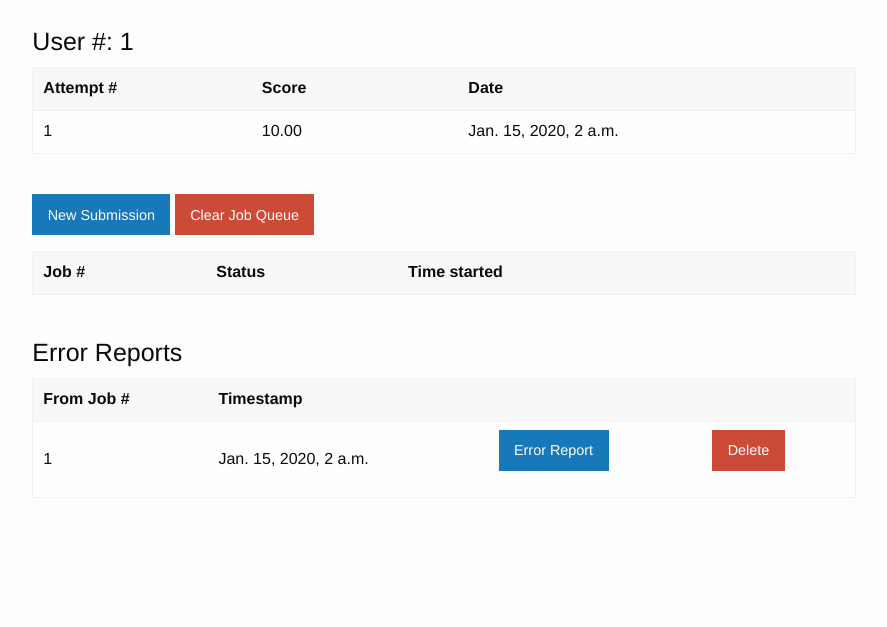
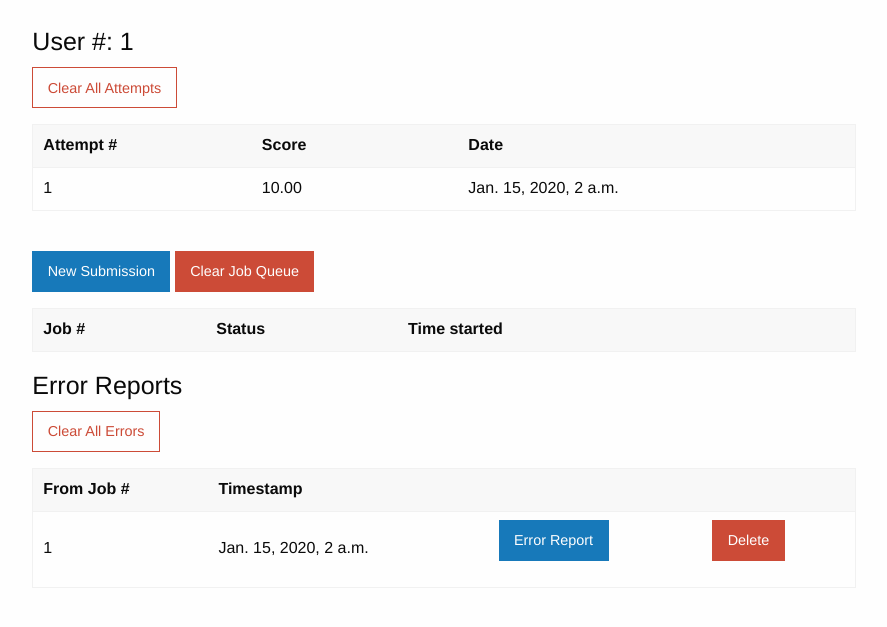
Before and after one commit to Arkonym/Perflab-Submitter, a Django app: page /profile/ in a window 1280 px wide. Shown: the part 62-689 px from the top of the page, without its empty margins (196-1083 px from the left). Run offline with Django 3.2, Linux system fonts and the light colour scheme; a user stored in the database is signed in; tables that the repository leaves empty hold one stand-in row (values such as "Sample post"); data that the repository does not hold is empty; parts of the project's set-up code (start-up, migrations or seed data) failed here and were passed over; some libraries are stand-ins or nearby versions.

Commit message:
moved clear-all buttons, added clear error view/url.
Former-commit-id: 08aca9ca8793ec95e24c4d969ddea0bbe03768cf

```diff
--- a/web/perfapp/templates/profile.html
+++ b/web/perfapp/templates/profile.html
@@ -16,7 +16,13 @@
   <div class="grid-x grid-padding-x align-center">
     <div class="cell medium-8">
     <h4>User #: {{user.id}}</h4>
-    </div>
+    {% if history != None%}
+    <form action="{% url 'perfapp:Clear_All_Att'%}" method="post">
+    {% csrf_token %}
+    <input type="Submit" class="hollow button alert" value="Clear All Attempts" onclick="return confirm('Are you sure? This cannot be undone.')" />
+    </form>
+    {% endif%}
+  </div>
   </div>
   <div class="grid-x grid-padding-x align-center">
     <div class="cell medium-8">
@@ -29,12 +35,6 @@
             <th>&nbsp;</th>
             <th>Date</th>
           </tr>
-          <div class="dropdown-pane" data-position="top left" id="_attempts_table" data-dropdown data-close-on-click="true">
-            <form action="{% url 'perfapp:Clear_All_Att'%}" method="post">
-            {% csrf_token %}
-            <input type="Submit" class="button alert" value="Clear All Attempts" onclick="return confirm('Are you sure? This cannot be undone.')" />
-          </form>
-            </div>
         </thead>
         <tbody>
           {% for entry in history %}
@@ -179,9 +179,20 @@
     </div>
   </div>
   <div class="grid-x grid-padding-x align-center">
-    <div class="cell">&nbsp</div>
     <div class="cell medium-8">
-      <h4> Error Reports </h4>
+      <div style="display:inline;">
+         <h4> Error Reports</h4>
+         {% if errors != None %}
+         <form action="{% url 'perfapp:Clear_All_Errs'%}" method="post">
+           {% csrf_token %}
+           <input type="Submit" class="hollow button alert" value="Clear All Errors" onclick="return confirm('Are you sure? This cannot be undone.')" />
+         </form>
+         {%endif%}
+    </div>
+    </div>
+  </div>
+  <div class="grid-x grid-padding-x align-center">
+    <div class="cell medium-8">
       <table class="hover">
         <thead>
           <tr>
--- a/web/perfapp/urls.py
+++ b/web/perfapp/urls.py
@@ -19,6 +19,7 @@ urlpatterns = [
     path('<int:a_id>/delete_att/', views.clear_attempt, name='Delete_Att'),
     path('clear_att/', views.clear_all_attempts, name="Clear_All_Att"),
     path('clear_q/', views.clear_user_queue),
+    path('clear_err/', views.clear_all_errs, name="Clear_All_Errs"),
     path('task_poll/stat/<int:id>', views.task_status_poll, name='status'),
     path('task_poll/act/<int:id>', views.task_action_poll, name='action')
 ]
--- a/web/perfapp/views.py
+++ b/web/perfapp/views.py
@@ -75,6 +75,8 @@ def profile(request):
     user = request.user
     try:
         history = Attempt.objects.filter(owner=user).order_by('-score')[:8]
+        if not history.exists():
+            history=None
     except:
         history = None
     try:
@@ -83,6 +85,8 @@ def profile(request):
         open_jobs = None
     try:
         logged_errors = Error.objects.filter(owner=user)
+        if not logged_errors.exists():
+            logged_errors = None
     except:
         logged_errors = None
     context={
@@ -288,6 +292,11 @@ def clear_all_attempts(request):
     attempts.delete()
     return HttpResponseRedirect(reverse('perfapp:Profile'))
 
+def clear_all_errs(request):
+    Errors = Error.objects.filter(owner=request.user)
+    Errors.delete()
+    return HttpResponseRedirect(reverse('perfapp:Profile'))
+
 def clear_error(request, e_id):
     error = Error.objects.get(owner=request.user, id=e_id)
     error.delete()
```
